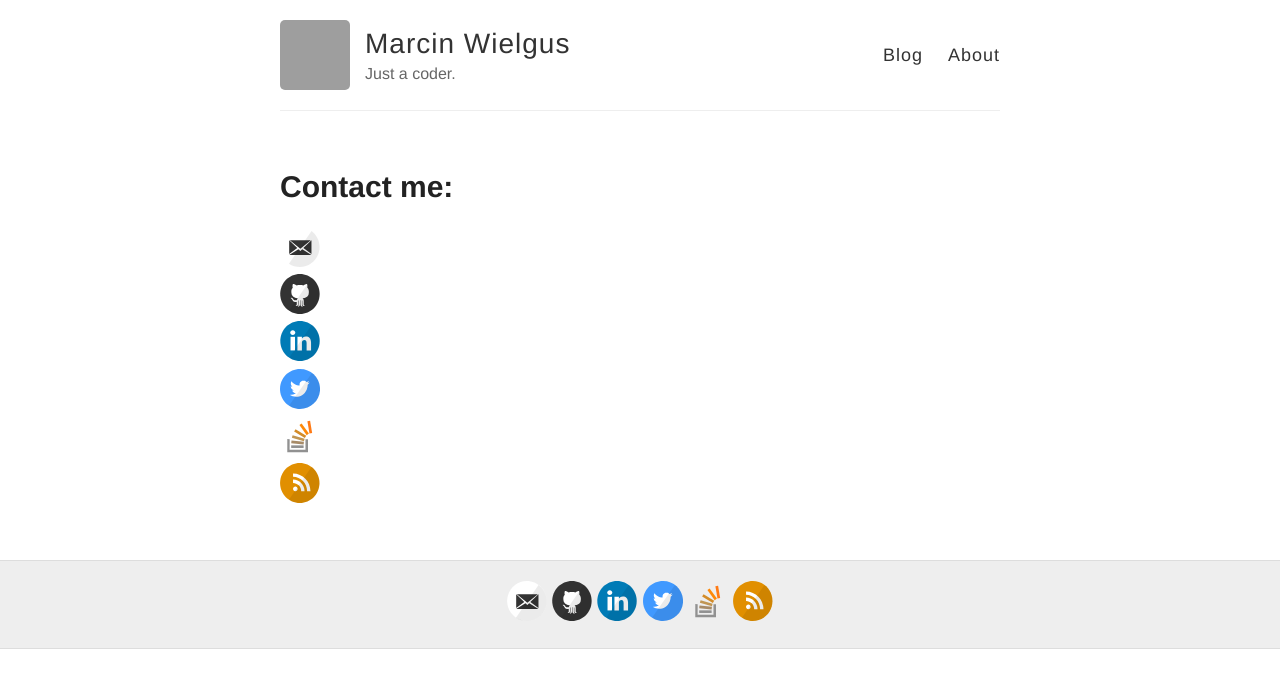
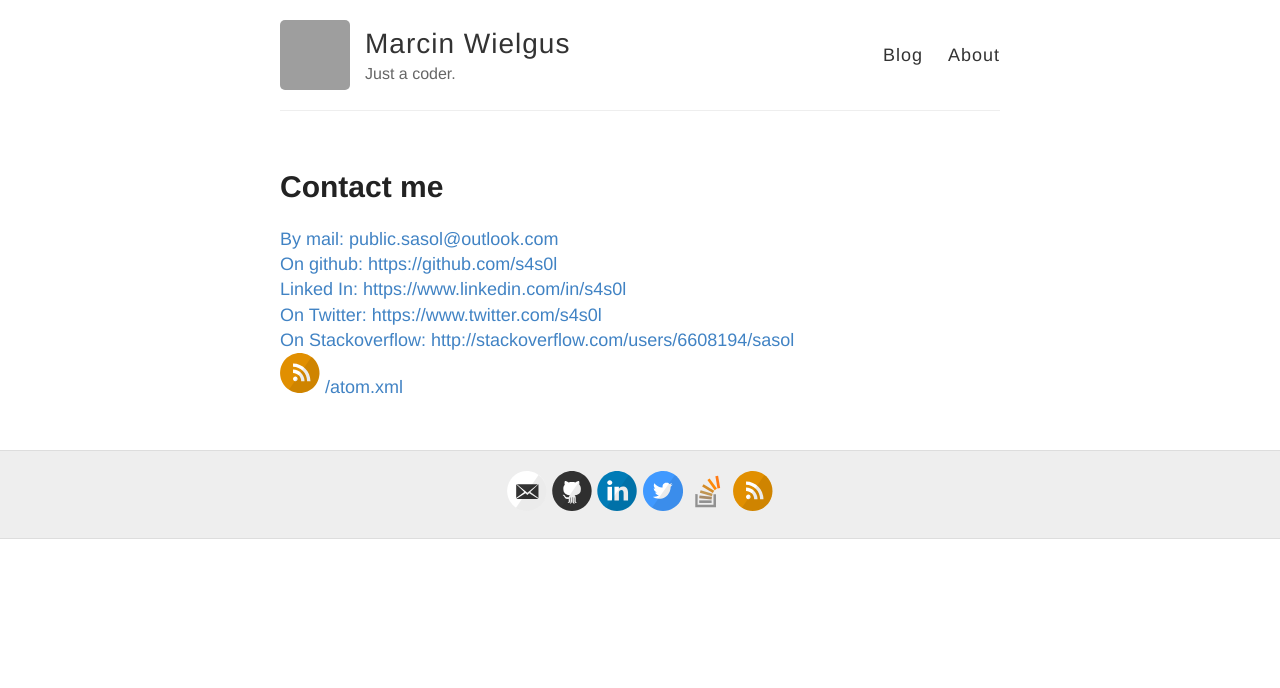
Before and after one commit to s4s0l/s4s0l.github.io, a Jekyll site: the page built from about.html, in a window 1280 px wide. Shown: the top 688 px of the page. Built offline with Jekyll 4.4.1, drawn with Linux system fonts in a browser that asks for light colours; grey boxes are pictures that could not be loaded.

Commit message:
Personalization touch

```diff
--- a/about.html
+++ b/about.html
@@ -4,71 +4,71 @@ layout: default
 
 <div class="posts">
 
-    <h1>Contact me:</h1>
+    <h1>Contact me</h1>
 
     {% if site.footer-links.dribbble %}
         <div class="contact_info"><a href="https://dribbble.com/{{ site.footer-links.dribbble }}" target="_blank">
-            On Dribble <i class="svg-icon dribbble"></i>
+            On Dribble: https://dribbble.com/{{ site.footer-links.dribbble }}
         </a></div>
     {% endif %}
     {% if site.footer-links.email %}
         <div class="contact_info"><a href="mailto:{{ site.footer-links.email }}" target="_blank">
-            <i class="svg-icon email"></i>
+            By mail: {{ site.footer-links.email }}
         </a></div>
     {% endif %}
     {% if site.footer-links.facebook %}
         <div class="contact_info"><a href="https://www.facebook.com/{{ site.footer-links.facebook }}" target="_blank">
-            <i class="svg-icon facebook"></i>
+            On facebook: https://www.facebook.com/{{ site.footer-links.facebook }}
         </a></div>
     {% endif %}
     {% if site.footer-links.flickr %}
         <div class="contact_info"><a href="https://www.flickr.com/{{ site.footer-links.flickr }}" target="_blank">
-            <i class="svg-icon flickr"></i>
+            On Flickr: https://www.flickr.com/{{ site.footer-links.flickr }}
         </a></div>
     {% endif %}
     {% if site.footer-links.github %}
         <div class="contact_info"><a href="https://github.com/{{ site.footer-links.github }}" target="_blank">
-            <i class="svg-icon github"></i>
+            On github: https://github.com/{{ site.footer-links.github }}
         </a></div>
     {% endif %}
     {% if site.footer-links.instagram %}
         <div class="contact_info"><a href="https://instagram.com/{{ site.footer-links.instagram }}" target="_blank">
-            <i class="svg-icon instagram"></i>
+            On Instagram: https://instagram.com/{{ site.footer-links.instagram }}
         </a></div>
     {% endif %}
     {% if site.footer-links.linkedin %}
         <div class="contact_info"><a href="https://www.linkedin.com/in/{{ site.footer-links.linkedin }}" target="_blank">
-            <i class="svg-icon linkedin"></i>
+            Linked In: https://www.linkedin.com/in/{{ site.footer-links.linkedin }}
         </a></div>
     {% endif %}
     {% if site.footer-links.pinterest %}
         <div class="contact_info"><a href="https://www.pinterest.com/{{ site.footer-links.pinterest }}" target="_blank">
-            <i class="svg-icon pinterest"></i>
+            On Pinterest: https://www.pinterest.com/{{ site.footer-links.pinterest }}
         </a></div>
     {% endif %}
     {% if site.footer-links.twitter %}
         <div class="contact_info"><a href="https://www.twitter.com/{{ site.footer-links.twitter }}" target="_blank">
-            <i class="svg-icon twitter"></i>
+            On Twitter: https://www.twitter.com/{{ site.footer-links.twitter }}
         </a></div>
     {% endif %}
     {% if site.footer-links.stackoverflow %}
         <div class="contact_info"><a href="http://stackoverflow.com/{{ site.footer-links.stackoverflow }}" target="_blank">
-            <i class="svg-icon stackoverflow"></i>
+            On Stackoverflow: http://stackoverflow.com/{{ site.footer-links.stackoverflow }}
         </a></div>
     {% endif %}
     {% if site.footer-links.youtube %}
         <div class="contact_info"><a href="https://youtube.com/{{ site.footer-links.youtube }}" target="_blank">
-            <i class="svg-icon youtube" ></i>
+            On Youtube: https://youtube.com/{{ site.footer-links.youtube }}
         </a></div>
     {% endif %}
     {% if site.footer-links.googleplus %}
         <div class="contact_info"><a href="https://plus.google.com/{{ site.footer-links.googleplus }}" target="_blank">
-            <i class="svg-icon googleplus"></i>
+            On G+: https://plus.google.com/{{ site.footer-links.googleplus }}
         </a></div>
     {% endif %}
     {% if site.footer-links.rss %}
         <div class="contact_info"><a href="{{ site.baseurl }}/atom.xml" target="_blank">
-            <i class="svg-icon rss"></i>
+            <i class="svg-icon rss"></i> {{ site.baseurl }}/atom.xml
         </a></div>
     {% endif %}
 
```
